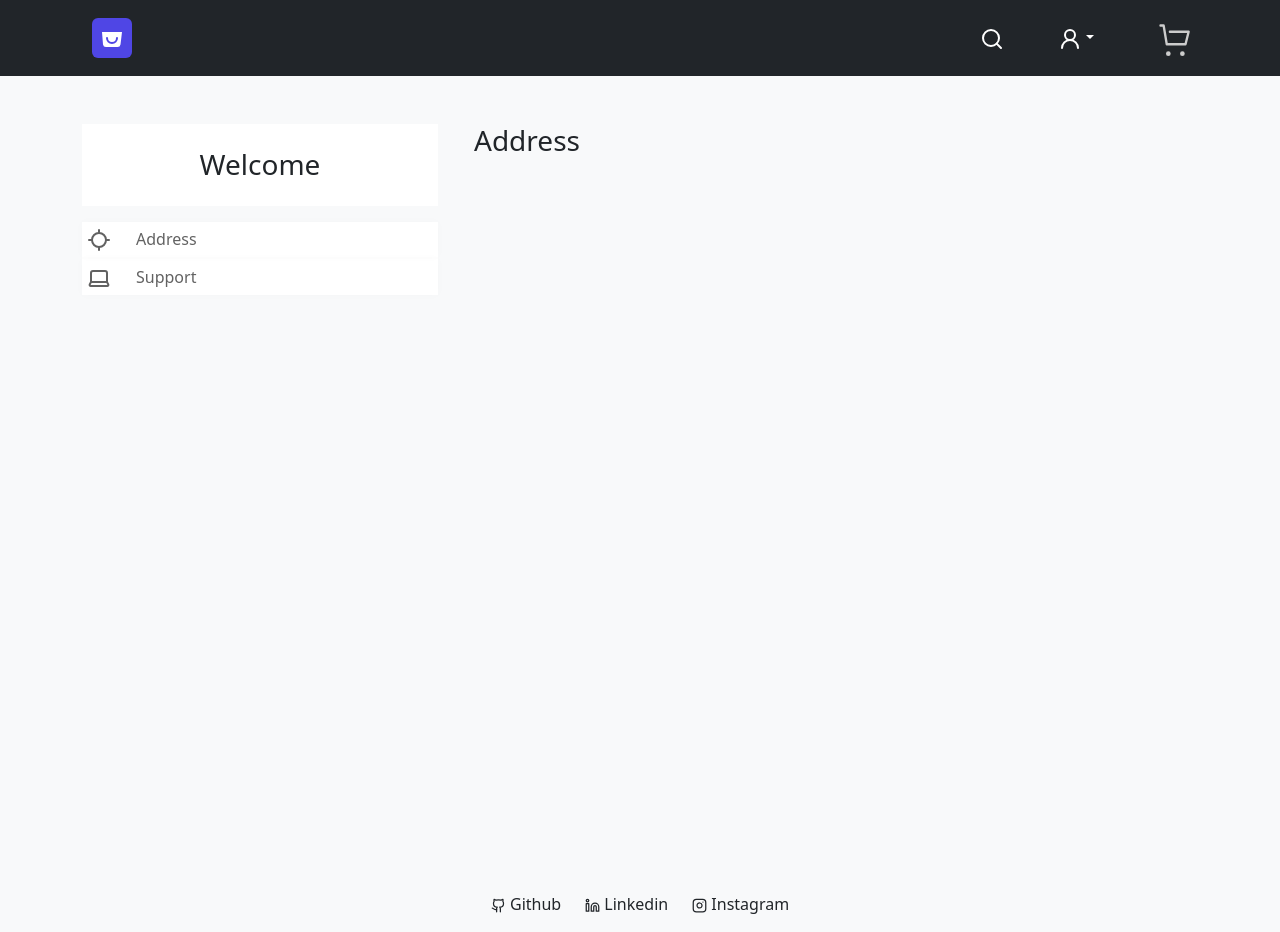
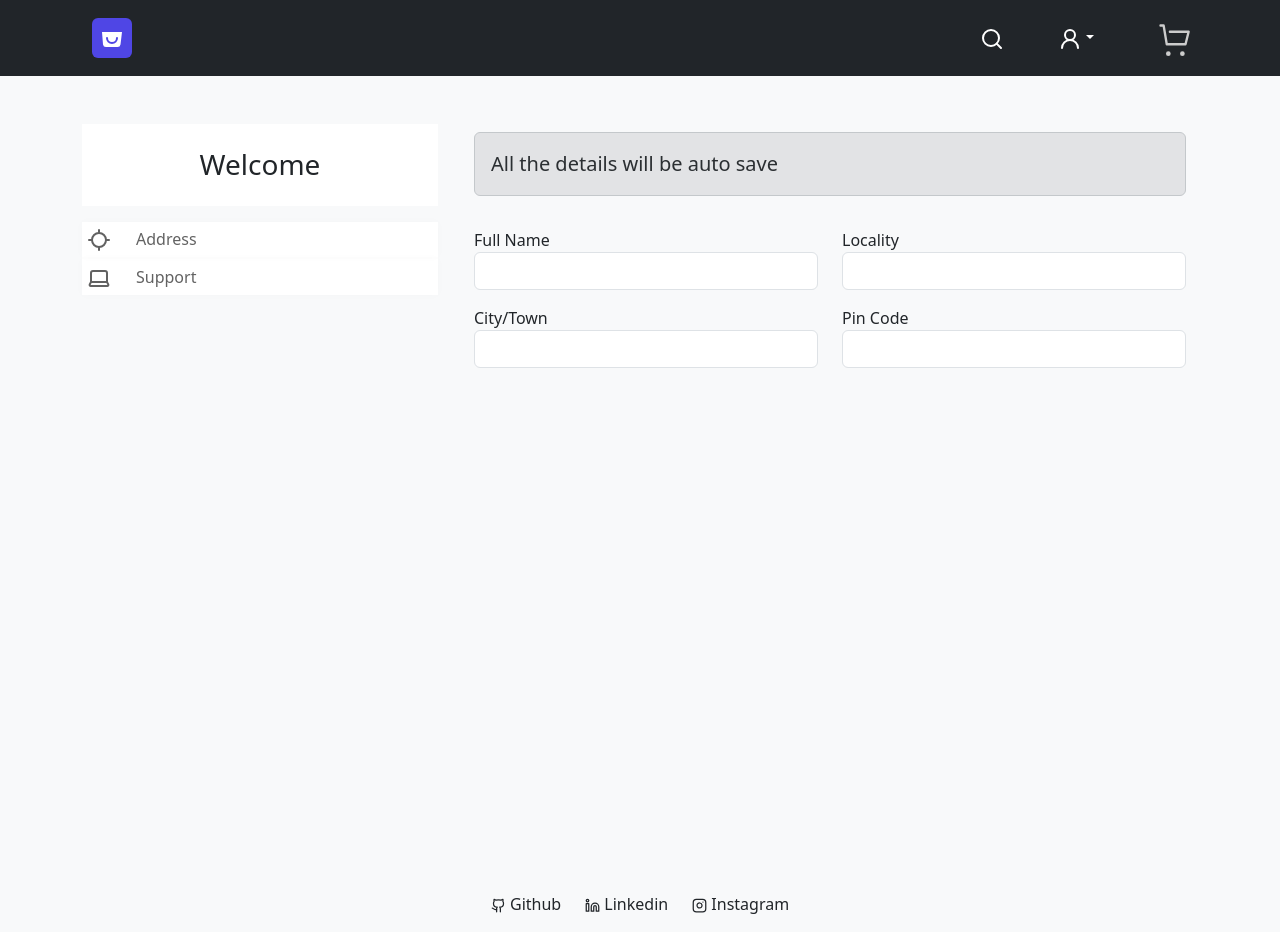
Before and after one commit to theajthakur/e-commerce, a React (Vite) app: page /settings/address in a window 1280 px wide. Built offline with nearby package versions, Linux system fonts and the light colour scheme; a web font is replaced by a local one.

Commit message:
Settings Address and Support

```diff
--- a/src/App.jsx
+++ b/src/App.jsx
@@ -17,6 +17,7 @@ export default function App() {
   const [showCart, setShowCart] = useState(false);
   const [isLoading, setIsLoading] = useState(false);
   const [cart, setCart] = useState([]);
+  const [userAddress, setUserAddress] = useState({});
 
   useEffect(() => {
     try {
@@ -24,19 +25,37 @@ export default function App() {
       setCart(JSON.parse(cartItems));
     } catch (error) {
       localStorage.setItem("treshop_cart", "[]");
-      console.error("Something went wrong!");
+      console.error("Setting Cart Failed!");
+    }
+
+    try {
+      const addressFetch = localStorage.getItem("treshop_address") || "{}";
+      setUserAddress(JSON.parse(addressFetch));
+      console.log(addressFetch);
+    } catch (error) {
+      localStorage.setItem("treshop_address", "{}");
+      console.error("Setting Address failed!");
     }
   }, []);
 
-  const isFirstRender = useRef(true);
+  const isFirstRenderCart = useRef(true);
+  const isFirstRenderAddress = useRef(true);
 
   useEffect(() => {
-    if (isFirstRender.current) {
-      isFirstRender.current = false;
+    if (isFirstRenderCart.current) {
+      isFirstRenderCart.current = false;
       return;
     }
     localStorage.setItem("treshop_cart", JSON.stringify(cart));
   }, [cart]);
+
+  useEffect(() => {
+    if (isFirstRenderAddress.current) {
+      isFirstRenderAddress.current = false;
+      return;
+    }
+    localStorage.setItem("treshop_address", JSON.stringify(userAddress));
+  }, [userAddress]);
 
   const HomePage = () => (
     <>
@@ -64,7 +83,15 @@ export default function App() {
                 />
               }
             />
-            <Route path="/settings/*" element={<Settings />} />
+            <Route
+              path="/settings/*"
+              element={
+                <Settings
+                  userAddress={userAddress}
+                  setUserAddress={setUserAddress}
+                />
+              }
+            />
           </Routes>
         </div>
         <div className={`cart-container ${showCart ? "visible" : ""}`}>
--- a/src/components/Settings.jsx
+++ b/src/components/Settings.jsx
@@ -2,8 +2,9 @@ import { Routes, Route, Link } from "react-router";
 import Address from "./settings/Address";
 import "../style/Settings.css";
 import { Laptop, LocateIcon } from "lucide-react";
+import Support from "./settings/Support";
 
-export default function Settings() {
+export default function Settings({ userAddress, setUserAddress }) {
   const links = [
     { text: "Address", path: "address", icon: <LocateIcon /> },
     { text: "Support", path: "support", icon: <Laptop /> },
@@ -33,7 +34,16 @@ export default function Settings() {
           </div>
           <div className="settings-content col-sm-9 col-lg-8">
             <Routes>
-              <Route path="address" element={<Address />} />
+              <Route
+                path="address"
+                element={
+                  <Address
+                    userAddress={userAddress}
+                    setUserAddress={setUserAddress}
+                  />
+                }
+              />
+              <Route path="support" element={<Support />} />
             </Routes>
           </div>
         </div>
--- a/src/components/settings/Address.jsx
+++ b/src/components/settings/Address.jsx
@@ -1,8 +1,84 @@
-export default function Address() {
+export default function Address({ userAddress, setUserAddress }) {
   return (
     <div className="address-container">
       <div className="container">
-        <h3>Address</h3>
+        <div className="form-container">
+          <div className="row">
+            <div className="my-2 col-sm-12">
+              <div className="alert alert-secondary">
+                <p className="lead m-0">All the details will be auto save</p>
+              </div>
+            </div>
+            <div className="col-sm-6 my-2">
+              <div className="fancy-input">
+                <label>Full Name</label>
+                <input
+                  type="text"
+                  className="form-control"
+                  value={userAddress.name || ""}
+                  onInput={(event) => {
+                    setUserAddress((prev) => {
+                      const a = { ...prev };
+                      a.name = event.target.value;
+                      return a;
+                    });
+                  }}
+                />
+              </div>
+            </div>
+            <div className="col-sm-6 my-2">
+              <div className="fancy-input">
+                <label>Locality</label>
+                <input
+                  type="text"
+                  className="form-control"
+                  value={userAddress.locality || ""}
+                  onInput={(event) => {
+                    setUserAddress((prev) => {
+                      const a = { ...prev };
+                      a.locality = event.target.value;
+                      return a;
+                    });
+                  }}
+                />
+              </div>
+            </div>
+            <div className="col-sm-6 my-2">
+              <div className="fancy-input">
+                <label>City/Town</label>
+                <input
+                  type="text"
+                  className="form-control"
+                  value={userAddress.city || ""}
+                  onInput={(event) => {
+                    setUserAddress((prev) => {
+                      const a = { ...prev };
+                      a.city = event.target.value;
+                      return a;
+                    });
+                  }}
+                />
+              </div>
+            </div>
+            <div className="col-sm-6 my-2">
+              <div className="fancy-input">
+                <label>Pin Code</label>
+                <input
+                  type="number"
+                  className="form-control"
+                  value={userAddress.pin || ""}
+                  onInput={(event) => {
+                    setUserAddress((prev) => {
+                      const a = { ...prev };
+                      a.pin = event.target.value;
+                      return a;
+                    });
+                  }}
+                />
+              </div>
+            </div>
+          </div>
+        </div>
       </div>
     </div>
   );
--- /dev/null
+++ b/src/components/settings/Support.jsx
@@ -0,0 +1,17 @@
+import { MessageCircleDashed } from "lucide-react";
+import React from "react";
+
+export default function Support() {
+  return (
+    <div className="support-container">
+      <div className="container">
+        <div className="text-center mb-5">
+          <div className="alert alert-secondary mt-3">
+            <p className="m-0">Support System is in Maintenance!</p>
+          </div>
+          <MessageCircleDashed size={100} color="gray" />
+        </div>
+      </div>
+    </div>
+  );
+}
```
